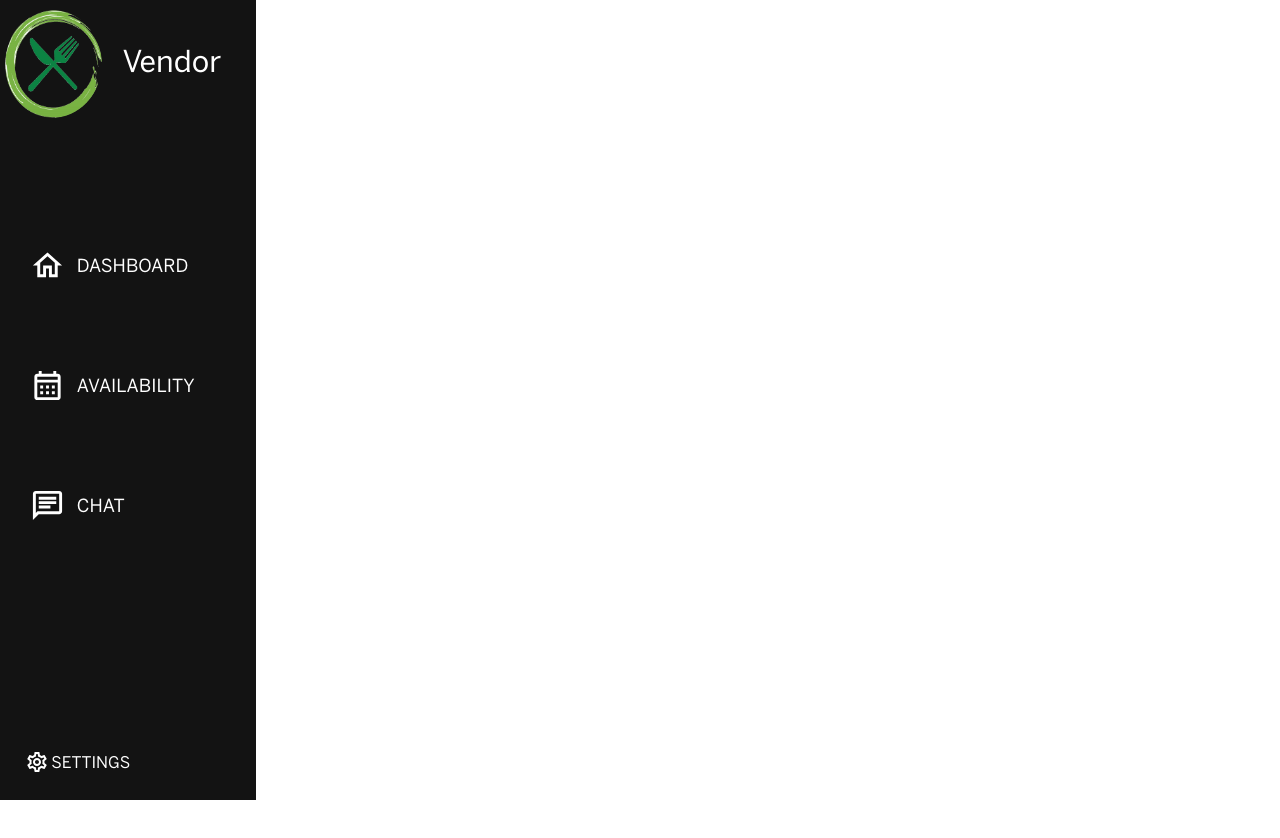
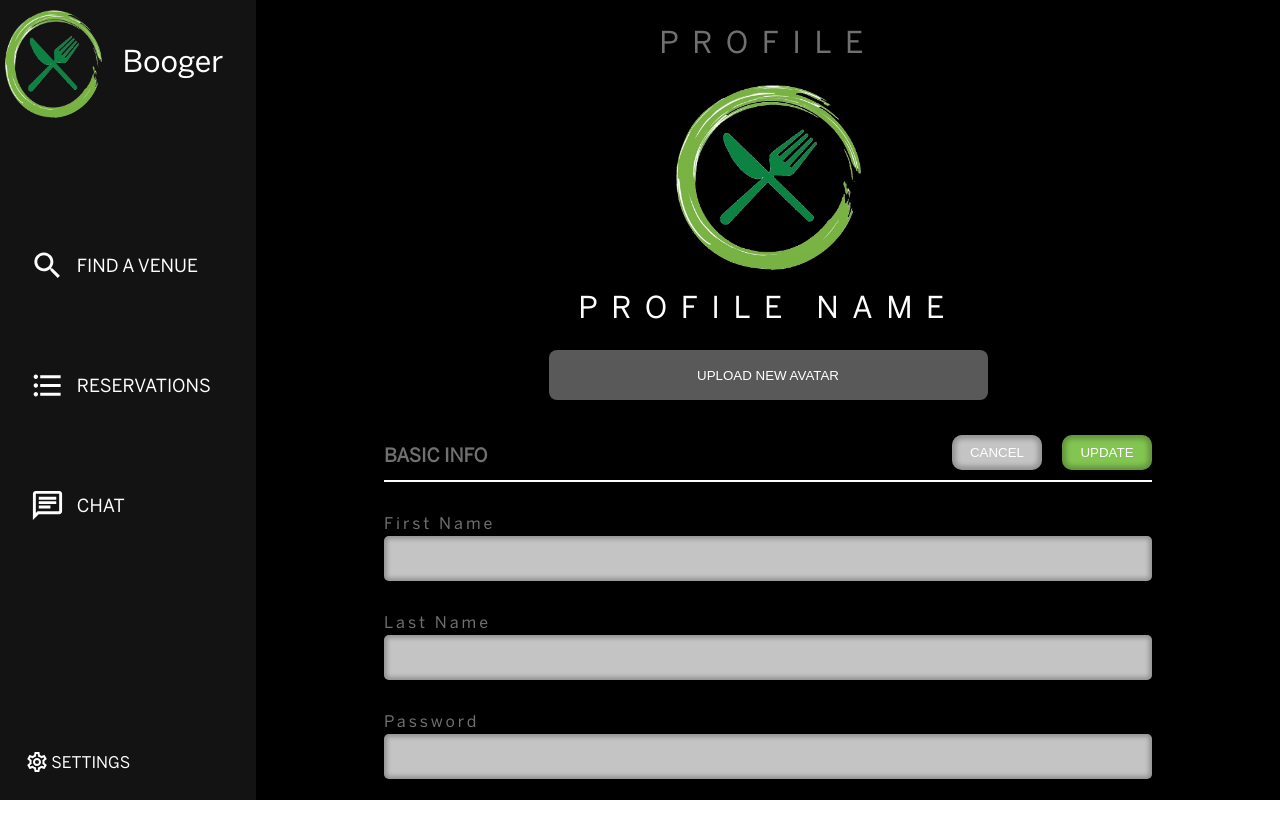
Before and after one commit to NicoOgno/Venuee, a React (Create React App) app in the folder client/: page /vendorProfileInfo in a window 1280 px wide. Built offline with nearby package versions, Linux system fonts and the light colour scheme; no server answers.

Commit message:
added in the UserSettings component

```diff
--- a/client/src/App.js
+++ b/client/src/App.js
@@ -17,26 +17,29 @@ import VendorChatFull from "./Pages/VendorPages/VendorChatFull/VendorChatFull";
 import VendorProfileInfo from "./Pages/VendorPages/VendorProfileInfo/VendorProfileInfo";
 import Login from "./Pages/UserPages/Login/Login";
 
+import UserSettings from "./components/UserSettings/UserSettings";
+
 function App() {
   return (
-    <Router>
-      <Routes>
-        <Route path="/" element={<Login />} />
-        <Route path="/userRegister" element={<UserRegisterPage />} />
-        <Route path="/vendorRegister" element={<VendorRegisterPage />} />
-        <Route path="/userSearch" element={<UserSearch />} />
-        <Route path="/searchResults" element={<UserSearchResults />} />
-        <Route path="/userReservations" element={<UserReservations />} />
-        <Route path="/userChat" element={<UserChat />} />
-        <Route path="/userProfileInfo" element={<UserProfileInfo />} />
-        <Route path="/userChatFull" element={<UserChatFull />} />
-        <Route path="/vendorReservations" element={<VendorReservations />} />
-        <Route path="/vendorAvailability" element={<VendorAvailability />} />
-        <Route path="/vendorChat" element={<VendorChat />} />
-        <Route path="/vendorChatFull" element={<VendorChatFull />} />
-        <Route path="/vendorProfileInfo" element={<VendorProfileInfo />} />
-      </Routes>
-    </Router>
+    // <Router>
+    //   <Routes>
+    //     <Route path="/" element={<Login />} />
+    //     <Route path="/userRegister" element={<UserRegisterPage />} />
+    //     <Route path="/vendorRegister" element={<VendorRegisterPage />} />
+    //     <Route path="/userSearch" element={<UserSearch />} />
+    //     <Route path="/searchResults" element={<UserSearchResults />} />
+    //     <Route path="/userReservations" element={<UserReservations />} />
+    //     <Route path="/userChat" element={<UserChat />} />
+    //     <Route path="/userProfileInfo" element={<UserProfileInfo />} />
+    //     <Route path="/userChatFull" element={<UserChatFull />} />
+    //     <Route path="/vendorReservations" element={<VendorReservations />} />
+    //     <Route path="/vendorAvailability" element={<VendorAvailability />} />
+    //     <Route path="/vendorChat" element={<VendorChat />} />
+    //     <Route path="/vendorChatFull" element={<VendorChatFull />} />
+    //     <Route path="/vendorProfileInfo" element={<VendorProfileInfo />} />
+    //   </Routes>
+    // </Router>
+    <UserSettings />
 
     // <div>
     //   {/* <UserRegisterPage /> */}
--- /dev/null
+++ b/client/src/components/UserSettings/UserSettings.js
@@ -0,0 +1,46 @@
+import React from "react";
+import styles from "./userSettings.module.css";
+import UserSideBar from "../UserSideBar/UserSideBar";
+import tempImg from "../../assets/images/clipart1129793.png";
+export default function UserSettings() {
+  return (
+    <div className={styles.vendorSettingsPageContainer}>
+      <UserSideBar />
+      <div className={styles.vendorSettingsContainer}>
+        <div className={styles.vendorProfile}>
+          <h1 className={styles.profileHeader}>profile</h1>
+          <img src={tempImg} className={styles.profileImg} />
+          <h1 className={styles.profileName}>profile name</h1>
+          <button type="submit" className={styles.uploadAvatar}>
+            upload new avatar
+          </button>
+        </div>
+        <div className={styles.infoHeaderContainer}>
+          <h3 className={styles.basicInfoHeader}>basic info</h3>
+          <button className={styles.cancelButton}>cancel</button>
+          <button className={styles.updateButton}>update</button>
+        </div>
+        <form className={styles.formInputsContainer}>
+          <div className={styles.inputGroup}>
+            <label htmlFor="first-name" className={styles.inputLabel}>
+              first name
+            </label>
+            <input name="first-name" className={styles.inputField} />
+          </div>
+          <div className={styles.inputGroup}>
+            <label htmlFor="last-name" className={styles.inputLabel}>
+              last name
+            </label>
+            <input name="last-name" className={styles.inputField} />
+          </div>
+          <div className={styles.inputGroup}>
+            <label htmlFor="password" className={styles.inputLabel}>
+              password
+            </label>
+            <input name="password" className={styles.inputField} />
+          </div>
+        </form>
+      </div>
+    </div>
+  );
+}
--- /dev/null
+++ b/client/src/components/UserSettings/userSettings.module.css
@@ -0,0 +1,122 @@
+.vendorSettingsPageContainer {
+  background: black;
+  display: flex;
+}
+
+.vendorSettingsContainer {
+  flex: 1;
+  display: flex;
+  flex-direction: column;
+  align-items: center;
+  justify-content: flex-start;
+  font-family: bentonSansReg;
+}
+
+.vendorProfile {
+  display: flex;
+  flex-direction: column;
+  align-items: center;
+  min-width: 100%;
+}
+
+.profileHeader {
+  text-transform: uppercase;
+  color: rgba(112, 112, 112, 1);
+  margin-top: 30px;
+  font-size: 30px;
+  letter-spacing: 13.5px;
+  font-weight: 400;
+}
+
+.profileImg {
+  margin-top: 25px;
+  height: 185px;
+  width: 185px;
+}
+
+.profileName {
+  color: white;
+  font-weight: 400;
+  font-size: 30px;
+  letter-spacing: 13.5px;
+  text-transform: uppercase;
+  margin-top: 25px;
+}
+
+.uploadAvatar {
+  color: white;
+  border-radius: 8px;
+  height: 50px;
+  width: 439px;
+  text-transform: uppercase;
+  margin-top: 25px;
+  background: rgba(89, 89, 89, 1);
+}
+
+.infoHeaderContainer {
+  min-width: 75%;
+  max-width: 75%;
+  display: flex;
+  align-items: center;
+  justify-content: center;
+  margin-top: 35px;
+  border-bottom: 2px solid white;
+}
+
+.basicInfoHeader {
+  text-transform: uppercase;
+  color: rgba(112, 112, 112, 1);
+  /* padding-right: 475px; */
+  margin-right: auto;
+  margin-left: 0px;
+}
+
+.cancelButton {
+  text-transform: uppercase;
+  color: white;
+  background: #c4c4c4;
+  box-shadow: inset 0px 0px 5px 4px rgba(0, 0, 0, 0.25);
+  border-radius: 10px;
+  height: 35px;
+  width: 90px;
+  margin-right: 20px;
+  margin-bottom: 10px;
+}
+
+.updateButton {
+  text-transform: uppercase;
+  color: white;
+  background: #82c551;
+  box-shadow: inset 0px 0px 5px 4px rgba(0, 0, 0, 0.25);
+  border-radius: 10px;
+  height: 35px;
+  width: 90px;
+  margin-bottom: 10px;
+}
+
+.formInputsContainer {
+  min-width: 75%;
+  max-width: 75%;
+  display: flex;
+  flex-direction: column;
+}
+
+.inputGroup {
+  margin-top: 35px;
+  display: flex;
+  flex-direction: column;
+}
+
+.inputLabel {
+  text-transform: capitalize;
+  color: rgba(112, 112, 112, 1);
+  letter-spacing: 3px;
+  margin-bottom: 3px;
+}
+
+.inputField {
+  background: #c4c4c4;
+  box-shadow: inset 0px 0px 4px 3px rgba(0, 0, 0, 0.25);
+  border-radius: 5px;
+  height: 45px;
+}
```
